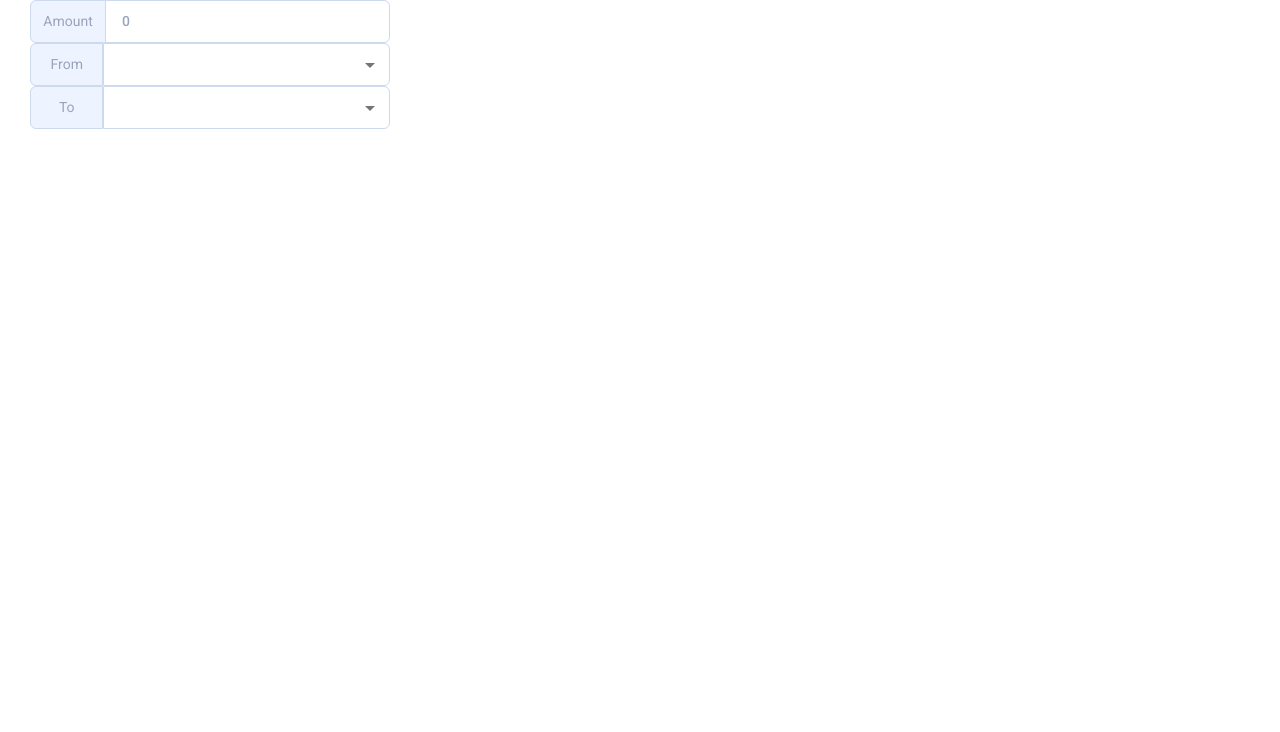
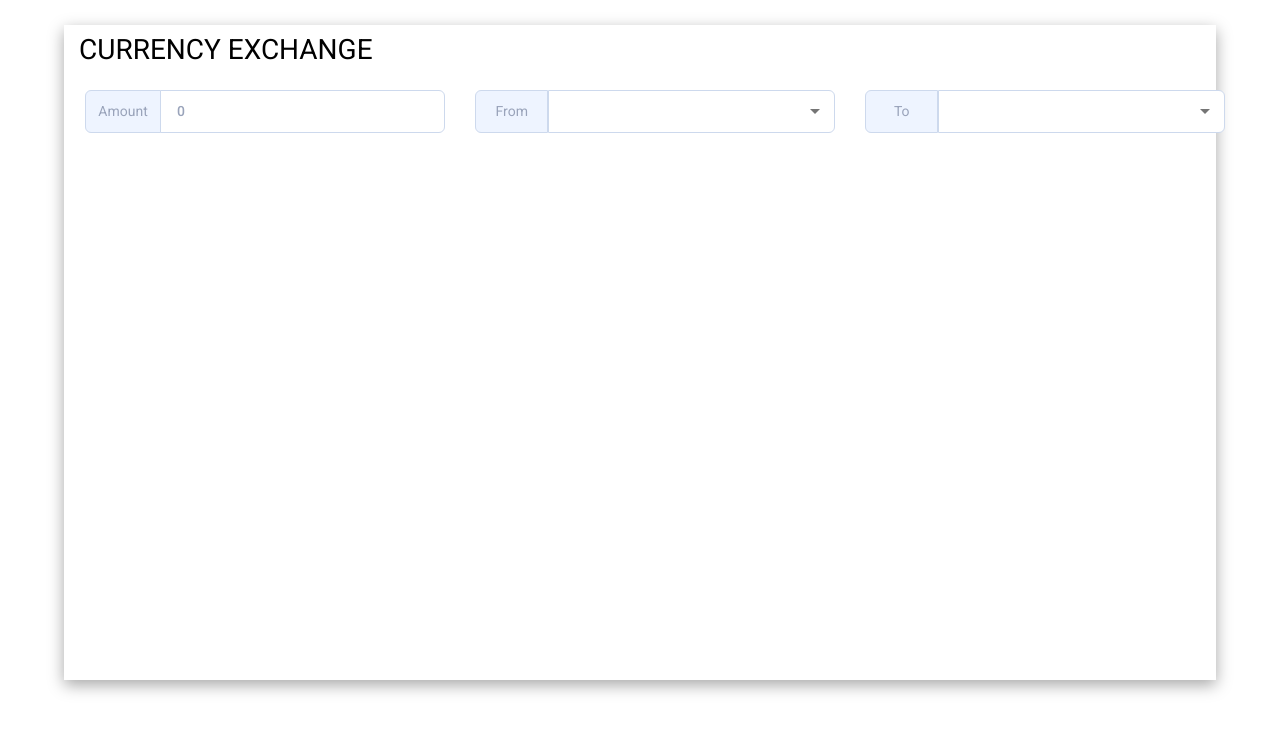
Before and after one commit to MateuszWasik1/Duni_Currency_Exchange, an Angular app in the folder DuniCurrencyExchange/: page /currency-exchange in a window 1280 px wide. Shown: the top 732 px of the page. Built offline with nearby package versions, Linux system fonts and the light colour scheme.

Commit message:
finish of currency exchange page

```diff
--- a/DuniCurrencyExchange/src/app/app.component.html
+++ b/DuniCurrencyExchange/src/app/app.component.html
@@ -1 +1,3 @@
-<router-outlet></router-outlet>
+<div class="container">
+    <router-outlet></router-outlet>
+</div>
--- a/DuniCurrencyExchange/src/app/app.component.scss
+++ b/DuniCurrencyExchange/src/app/app.component.scss
@@ -0,0 +1,16 @@
+.container{
+    margin-right: auto;
+    margin-left: auto;
+    margin-top: 25px;
+    min-height: 80vh;
+    border: 1px;
+    box-shadow: rgba(0, 0, 0, 0.35) 0px 5px 15px;
+    padding-bottom: 15px;
+    max-width: 100%;
+}
+
+@media (min-width: 992px) {
+    .container{
+        max-width: 90%;
+    }
+}
--- a/DuniCurrencyExchange/src/app/components/currency-exchange/currency-exchange.component.html
+++ b/DuniCurrencyExchange/src/app/components/currency-exchange/currency-exchange.component.html
@@ -1,17 +1,26 @@
+<header>
+    <p>Currency Exchange</p>
+</header>
+
 <form [formGroup]="form">
-    <div class="row margin-bottom-15">
-        <div class="col-lg-12 col-md-12 col-sm-12 col-xs-12 register-form">
+    <div>
         <div class="form-group">
             <span>
                 Amount
             </span>
-                <input class="form-field" type="number" formControlName="Amount">
+            <input class="form-field" type="number" formControlName="Amount" min="0">
         </div>
+
+        <div class="error-row" *ngIf="form.get('Amount')?.errors?.['requiresDigit']">
+            Form field accept only numbers!
+        </div>
+
+        <div class="error-row" *ngIf="form.get('Amount')?.errors?.['min']">
+            Form field must be completed with a positive number!
         </div>
     </div>
 
-    <div class="row margin-bottom-15">
-        <div class="col-lg-12 col-md-12 col-sm-12 col-xs-12 register-form">
+    <div>
         <div class="form-group">
             <span>
                 From
@@ -25,10 +34,8 @@
             </mat-form-field>
         </div>
     </div>
-    </div>
 
-    <div class="row margin-bottom-15">
-        <div class="col-lg-12 col-md-12 col-sm-12 col-xs-12 register-form">
+    <div>
         <div class="form-group">
             <span>
                 To
@@ -42,13 +49,22 @@
             </mat-form-field>
         </div>
     </div>
-    </div>
 </form>
 
-<div *ngIf="ExchangeResult != 0">
-    {{ExchangeResult}}
+<div class="error-row" *ngIf="IsError">
+    PLN value cannot be higher than 10.000!
 </div>
 
-<div *ngIf="ShowResult">
+<div *ngIf="ShowResult && !IsError" class="result">
+    <span>
         {{SelectedAmount}} {{SelectedFromCurrency?.CurrencyName}} = {{ExchangeResult | number: '1.0-4'}} {{SelectedToCurrency?.CurrencyName}}
+    </span>
+
+    <span class="additional-result" *ngIf="SelectedAmount > 1">
+        1 {{SelectedFromCurrency?.CurrencyName}} = {{ExchangeRate | number: '1.0-4'}} {{SelectedToCurrency?.CurrencyName}}
+    </span>
+
+    <span class="additional-result" *ngIf="SelectedAmount > 1">
+        1 {{SelectedToCurrency?.CurrencyName}} = {{ExchangeReversedResult | number: '1.0-4'}} {{SelectedFromCurrency?.CurrencyName}}
+    </span>
 </div>
--- a/DuniCurrencyExchange/src/app/components/currency-exchange/currency-exchange.component.scss
+++ b/DuniCurrencyExchange/src/app/components/currency-exchange/currency-exchange.component.scss
@@ -1,3 +1,9 @@
+form{
+    display: flex;
+    justify-content: center;
+    margin-top: 15px;
+}
+
 .form-field {
     display: block;
     width: 100%;
@@ -72,6 +78,26 @@
     }
 }
 
+.result{
+    display: flex;
+    justify-content: space-evenly;
+    align-items: center;
+    width: 50%;
+    height: 50px;
+    margin: 30px auto 15px auto;
+    border: 1px solid #CDD9ED;
+    border-radius: 10px;
+
+    span{
+        color: #99A3BA;
+        font-size: 1.5em;
+    }
+
+    .additional-result{
+        font-size: 1.3em;
+    }
+}
+
 .mat-form-field{
     width: 300px;
     border-radius: 0 6px 6px 0 ;
@@ -93,10 +119,21 @@
 }
 
 ::ng-deep .mat-select-arrow-wrapper{
-    padding: 0 10px 7px 0;
+    padding: 0 10px 0px 0;
 }
 
 ::ng-deep .mat-select-value-text{
     padding: 0 10px;
+}
 
+::ng-deep .mat-form-field-infix {
+    padding: 0.15em 0 !important;
 }
+
+::ng-deep .mat-select-value-text {
+    color: #99A3BA;
+}
+
+::ng-deep .mat-focused{
+    display: none;
+}
--- a/DuniCurrencyExchange/src/app/components/currency-exchange/currency-exchange.component.ts
+++ b/DuniCurrencyExchange/src/app/components/currency-exchange/currency-exchange.component.ts
@@ -1,5 +1,6 @@
 import { Component, OnInit } from '@angular/core';
 import { FormControl, FormGroup, Validators } from '@angular/forms';
+import { PatternValidator } from 'src/app/helpers/forms-validation';
 import { CurrencyService } from 'src/app/services/currency.service';
 
 @Component({
@@ -12,15 +13,23 @@ export class CurrencyExchangeComponent implements OnInit {
   public CurrencyData: Array<any> = [];
 
   public ShowResult: boolean = false;
+  public IsError: boolean = false;
 
   public SelectedAmount: any = 0;
   public SelectedFromCurrency: any = undefined;
   public SelectedToCurrency: any = undefined;
 
   public ExchangeResult: number = 0;
+  public ExchangeReversedResult: number = 0;
+  public ExchangeRate: number = 0;
 
   public form: FormGroup = new FormGroup({
-    Amount: new FormControl( 0.00, { validators: [Validators.min(0)] }),
+    Amount: new FormControl( 0.00, { validators: [
+      Validators.min(0),
+      PatternValidator(new RegExp("(?=.*[0-9])"), {
+        requiresDigit: true
+      }),
+    ] }),
   });
 
   constructor(public currencyService: CurrencyService) { }
@@ -50,6 +59,10 @@ export class CurrencyExchangeComponent implements OnInit {
       this.ShowResult = true;
 
       this.ExchangeResult = this.SelectedAmount * this.SelectedToCurrency.Rates[this.SelectedFromCurrency.CurrencyName];
+      this.ExchangeReversedResult = this.SelectedFromCurrency.Rates[this.SelectedToCurrency.CurrencyName];
+      this.ExchangeRate = this.SelectedToCurrency.Rates[this.SelectedFromCurrency.CurrencyName];
+
+      this.IsError = this.SelectedFromCurrency?.CurrencyName == 'PLN' && this.SelectedAmount > 10000
     }
   }
 }
--- /dev/null
+++ b/DuniCurrencyExchange/src/app/helpers/forms-validation.ts
@@ -0,0 +1,12 @@
+import { AbstractControl, ValidationErrors, ValidatorFn } from "@angular/forms";
+
+export function PatternValidator(regex: RegExp, error: ValidationErrors): ValidatorFn {
+    return (control: AbstractControl) => {
+        if (!control.value)
+            return null;
+
+        const valid = regex.test(control.value);
+
+        return valid ? null : error;
+    };
+}
--- a/DuniCurrencyExchange/src/styles.scss
+++ b/DuniCurrencyExchange/src/styles.scss
@@ -18,3 +18,18 @@ $theme: mat.define-light-theme((
 
 html, body { height: 100%; }
 body { margin: 0; font-family: Roboto, "Helvetica Neue", sans-serif; }
+
+header{
+  p{
+    padding: 15px;
+    font-size: 2em;
+    text-transform: uppercase;
+  }
+}
+
+.error-row{
+  margin-top: 15px;
+  color:red;
+  font-size: 1.1em;
+  text-align: center;
+}
```
Lines whose indentation alone changed are shown as unchanged.
